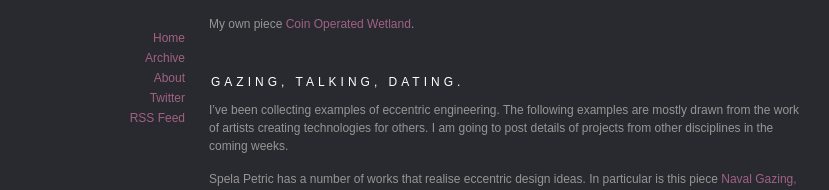
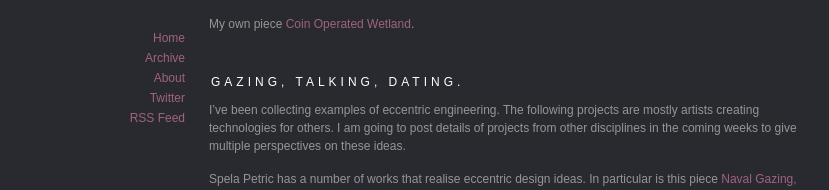
Before and after one commit to eccentricengineering/eccentricengineering.github.io, a Jekyll site: the page built from index.html, in a window 1280 px wide and 900 px high, cut to the strip 0-392 px from the top of the window. Shown: the part 195-385 px from the top of the strip, without its empty margins (131-960 px from the left). Built offline with Jekyll 4.4.1, drawn with Linux system fonts in a browser that asks for light colours; nearby versions of some CDN libraries; the list of posts is cut into pages by our own code.

Commit message:
add video

```diff
--- a/_posts/2015-06-24-works1.md
+++ b/_posts/2015-06-24-works1.md
@@ -6,7 +6,7 @@
 ---
 
 
-I've been collecting examples of eccentric engineering. The following examples are mostly drawn from the work of artists creating technologies for others. I am going to post details of projects from other disciplines in the coming weeks.
+I've been collecting examples of eccentric engineering. The following projects are mostly artists creating technologies for others. I am going to post details of projects from other disciplines in the coming weeks to give multiple perspectives on these ideas.
 
 Spela Petric has a number of works that realise eccentric design ideas. In particular is this piece [Naval Gazing, 2014](http://www.spelapetric.org/portfolio/naval-gazing/#) which she describes as an example of non-human architecture.
 
@@ -18,16 +18,13 @@
 Petric is also in the artist team behind the [Plant Sex Consultancy, 2014](http://psx-consultancy.com/), a project developing erotic technologies for plants. Working with Pei-Ying Lin, Dimitris Stamatis and Jasmina Weiss, this work augments vegetal reproduction strategies with delightful appendages and charming 3d printed strap ons.
 
 <img src="https://github.com/eccentricengineering/eccentricengineering.github.io/blob/master/images/eccentricArt/vector.png?raw=true" alt="alt text" width="400px">
-
+<br><br>
 
 [Danger, Squirrel Nutkin!, 2009](http://www.ingramclockworks.com/machines/2009_squirrel.html) sees the development of non-human communication technologies. Made by Ian Ingram, it is a robotic squirrel warning system.
 
-<iframe width="600" height="330" src="https://player.vimeo.com/video/45975282?color=ffffff&portrait=0" frameborder="0" allowfullscreen> </iframe>
-
-
+<iframe width="600" height="320" src="https://player.vimeo.com/video/45975282?color=ffffff&portrait=0" frameborder="0" allowfullscreen> </iframe>
+<br><br>
 Finnish artist Terike Haapoja is particularly inspiring for her rich collaborations with forestry scientists. The resultant works reimagine scientific instruments and measurement techniques in novel and evocative ways. [Dialogue, 2008](http://www.terikehaapoja.net/dialogue/) is one of several in a series that engages with techniques used by environmental scientists to measure carbon and oxygen exchange by different organisms. Dialogue consists of an device for a tree which measures it's respiration and also enables the viewer to communicate with it by whistling. When the visitor whistles to the trees they response by whistling back.
 <img src="https://github.com/eccentricengineering/eccentricengineering.github.io/blob/master/images/eccentricArt/terike.jpg?raw=true" alt="alt text" width="600px">
-
-
-
+<br><br>
 In a similar vein, [Botanicalls](http://www.botanicalls.com/) is a sensor platform to be installed in a house plant. The board measures soil moisture and will text you if your plant needs water.
```
